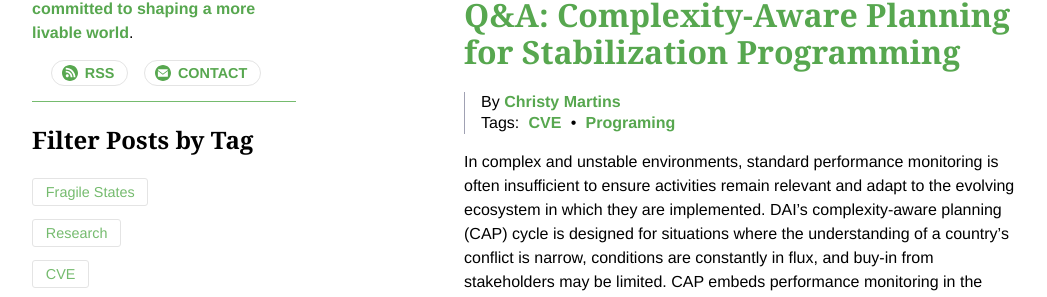
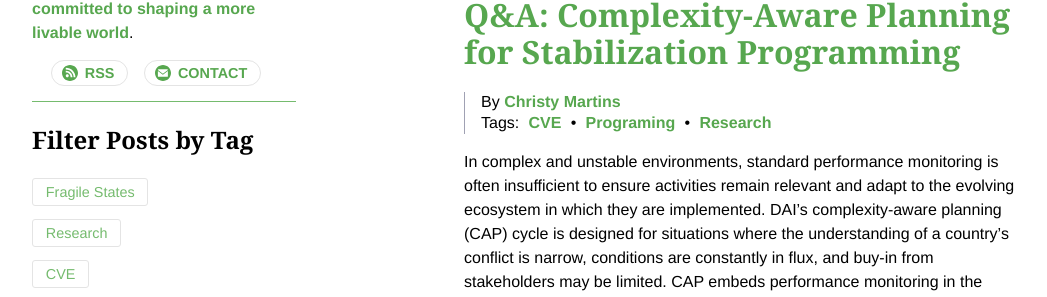
Before and after one commit to BryanSchuetz/CS-, a Jekyll site: the page built from index.md, in a window 1280 px wide and 900 px high. Shown: the part 380-677 px from the top of the window, without its empty margins (116-1163 px from the left). Built offline with Jekyll 4.4.1, drawn with Linux system fonts in a browser that asks for light colours.

Commit message:
Updated Q And A Complexity Aware Planning For Stabilization Programming

```diff
--- a/_posts/2018-08-13-q-and-a-complexity-aware-planning-for-stabilization-programming.markdown
+++ b/_posts/2018-08-13-q-and-a-complexity-aware-planning-for-stabilization-programming.markdown
@@ -4,6 +4,7 @@ date: 2018-08-13 11:42:00 Z
 tags:
 - CVE
 - Programing
+- Research
 Author: Christy Martins
 social-image: "/uploads/IMG_Christy%20Martins.jpg"
 ---
@@ -29,8 +30,6 @@ Sampson: When we are systematically analyzing the effects of our interventions,
 
 Sampson: A key limitation of CAP is the expense—balancing that significant financial and resource demand against other programming resources is critical. Another limitation is that you can only go so deep in many conflict-affected areas because of security restrictions and a distrust of outsiders. Plus, knowledge and access can change over time. Finally, utility is paramount; if you’re not careful you can find yourself collecting information just for the sake of it—if you’re not going to incorporate your data into programs on the ground, then it’s not worth collecting.
 
-
-
 ## Checkpoint: What is NIWETU trying to achieve through CAP and have you been successful?
 
 Sampson: We focus on three outcomes through the CAP cycle.
```
